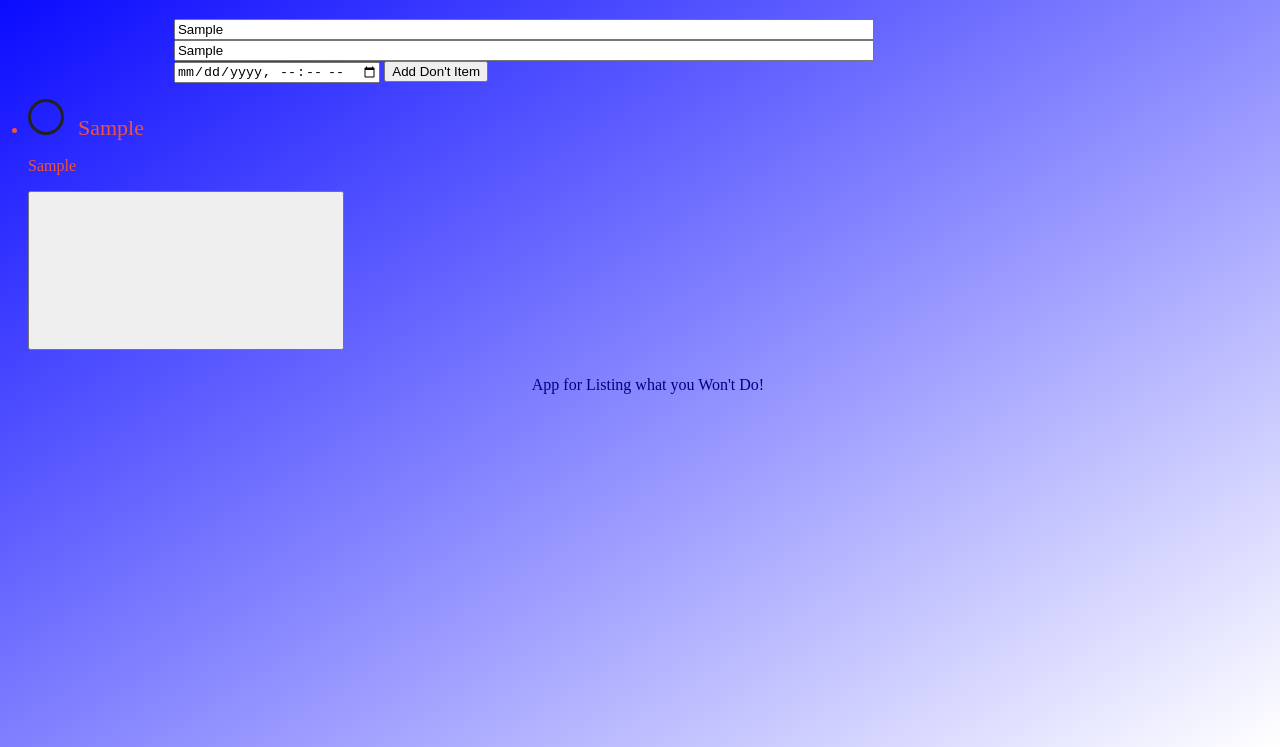
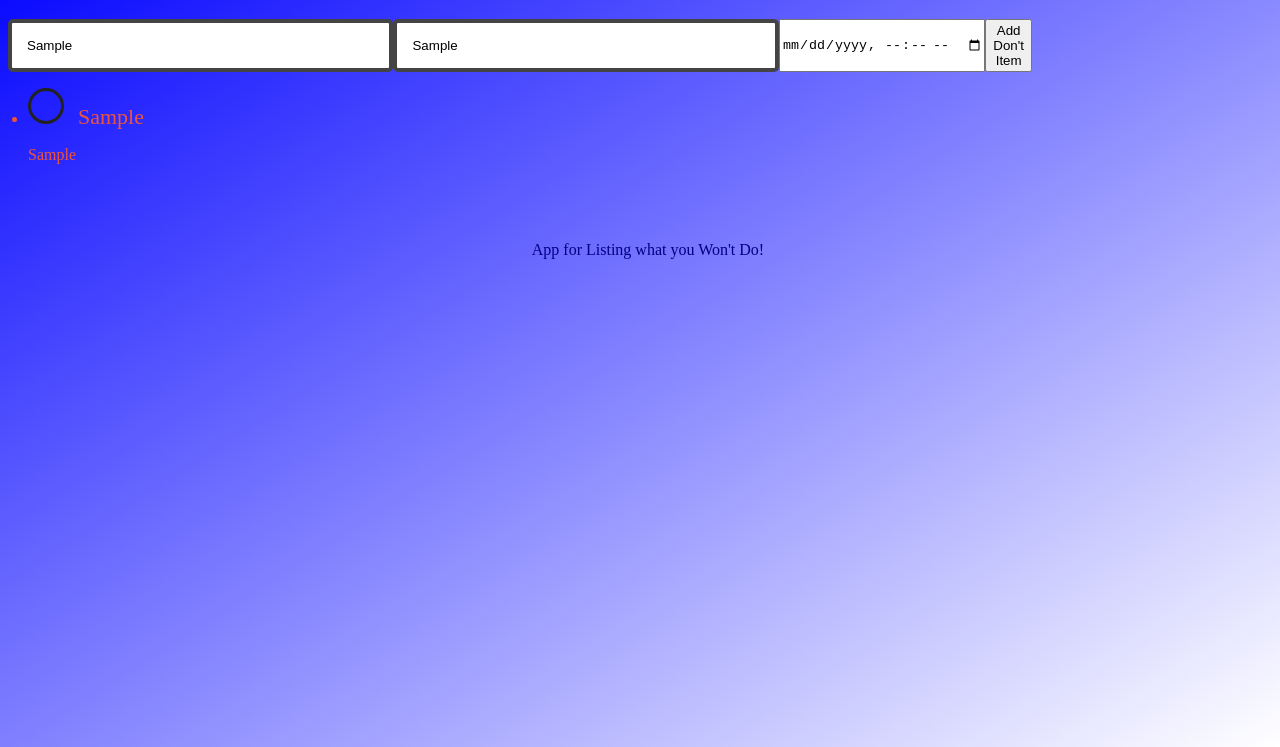
Before and after one commit to roquez94/ToDontList, a website built with webpack: page dist/index.html in a window 1280 px wide. Both pictures are taken after typing "Sample", "Sample" into the empty fields and a click on the button "Add Don't Item". Shown: the part 69-816 px from the top of the page. Built offline with nearby package versions, Linux system fonts and the light colour scheme.

Commit message:
Update Ui, need to finish delete todo feature

```diff
--- a/src/style.css
+++ b/src/style.css
@@ -31,6 +31,10 @@ body {
 
 input[type=text] {
     width: 100%;
+    padding: 15px;
+    border-radius: 5px;
+    border: 4px solid #444;
+
 }
 
 input[type="checkbox"]{
@@ -76,3 +80,23 @@ input[type="checkbox"]{
 .done .tick::before {
     display: inline;
   }
+
+.delete-todo {
+    border: none;
+    background-color: transparent;
+    outline: none;
+    cursor: pointer;
+}
+
+/* 3/1/23  find a delete button svg on the web */
+.delete-todo svg {
+    width: 30px;
+    height: 30px;
+    pointer-events: none;
+}
+
+form {
+    width: 100%;
+    display: flex;
+    justify-content: space-between;
+}
```
Also changed, not shown: dist/main.js.
